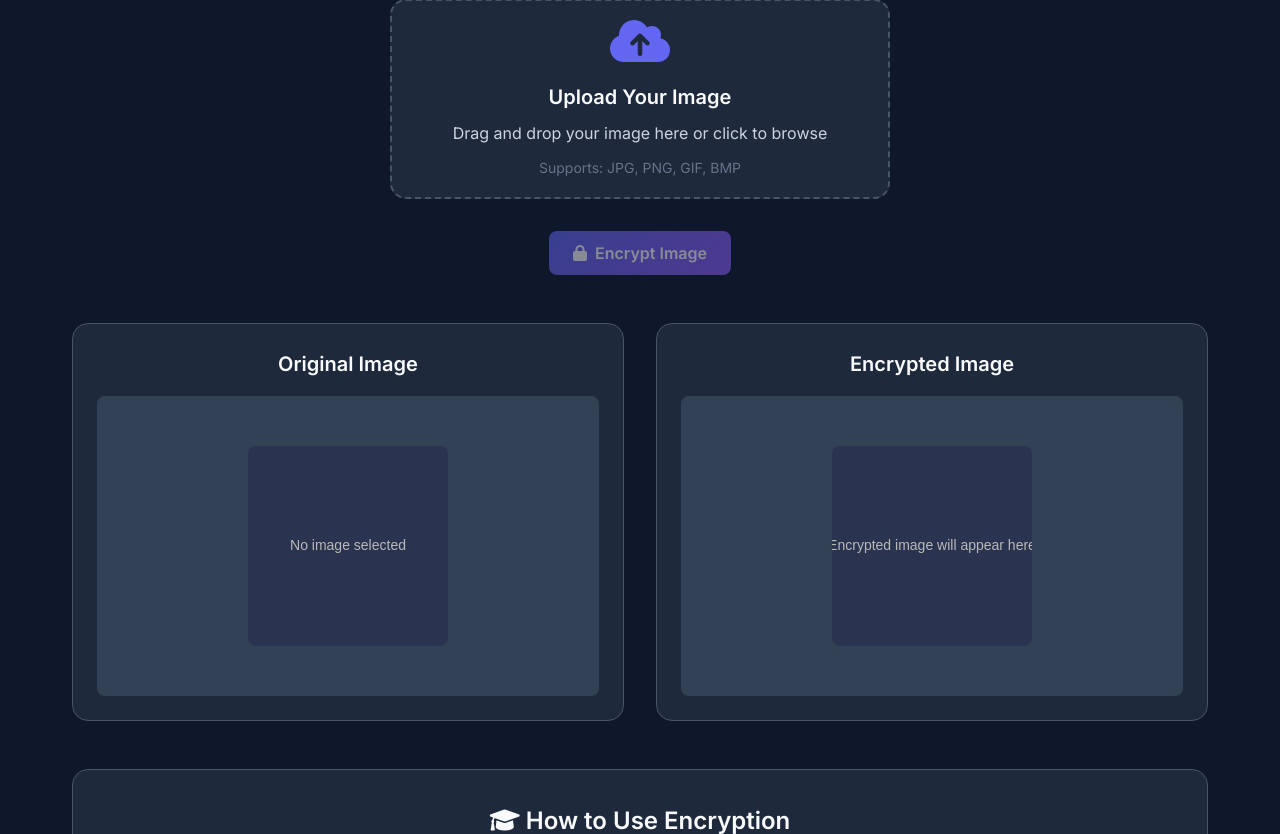
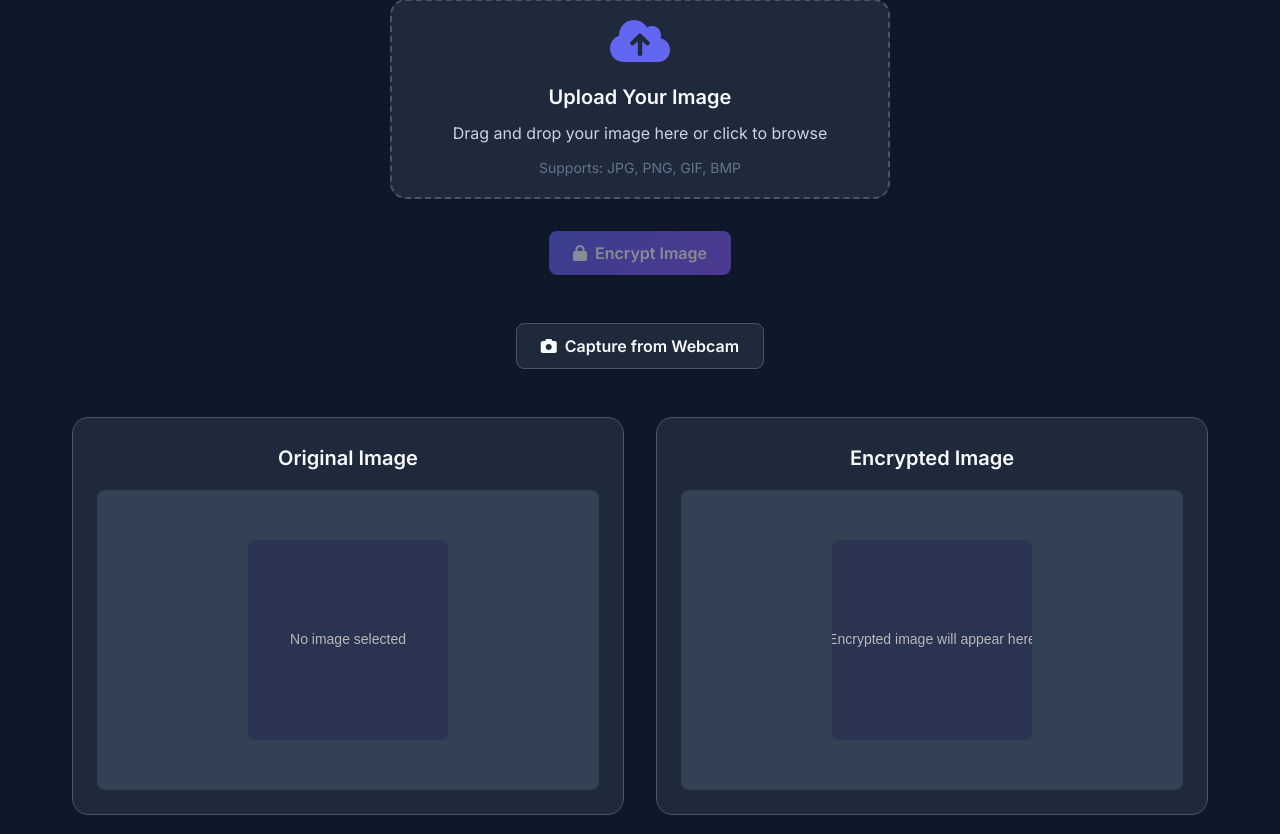
Before and after one commit to projeevo/Image-Encryption, a Flask app: page / in a window 1280 px wide, after a click on "Encrypt". Shown: the part 284-1118 px from the top of the page. Run offline with Flask 3, Linux system fonts and the light colour scheme.

Commit message:
Add webcam capture functionality to main.js and index.html

```diff
--- a/static/js/main.js
+++ b/static/js/main.js
@@ -29,6 +29,15 @@ document.addEventListener('DOMContentLoaded', () => {
     const decryptedImageElement = document.getElementById('decrypted-image');
     const decryptDownloadSection = document.getElementById('decrypt-download-section');
     const decryptDownloadBtn = document.getElementById('decrypt-download-btn');
+
+    // Webcam Capture Elements
+    const webcamBtn = document.getElementById('webcam-btn');
+    const webcamContainer = document.getElementById('webcam-container');
+    const webcamVideo = document.getElementById('webcam-video');
+    const captureBtn = document.getElementById('capture-btn');
+    const closeWebcamBtn = document.getElementById('close-webcam-btn');
+    const webcamCanvas = document.getElementById('webcam-canvas');
+    let webcamStream = null;
 
     // Debug: Check if elements are found
     console.log('Decryption elements found:', {
@@ -333,6 +342,45 @@ document.addEventListener('DOMContentLoaded', () => {
         }
     }
 
+    // Webcam Capture Logic
+    webcamBtn.addEventListener('click', async () => {
+        if (navigator.mediaDevices && navigator.mediaDevices.getUserMedia) {
+            try {
+                webcamStream = await navigator.mediaDevices.getUserMedia({ video: true });
+                webcamVideo.srcObject = webcamStream;
+                webcamContainer.style.display = 'block';
+                webcamBtn.style.display = 'none';
+            } catch (err) {
+                showStatus('Unable to access webcam: ' + err.message, 'error');
+            }
+        } else {
+            showStatus('Webcam not supported in this browser.', 'error');
+        }
+    });
+
+    closeWebcamBtn.addEventListener('click', () => {
+        if (webcamStream) {
+            webcamStream.getTracks().forEach(track => track.stop());
+        }
+        webcamContainer.style.display = 'none';
+        webcamBtn.style.display = 'inline-block';
+    });
+
+    captureBtn.addEventListener('click', () => {
+        webcamCanvas.getContext('2d').drawImage(webcamVideo, 0, 0, webcamCanvas.width, webcamCanvas.height);
+        const dataUrl = webcamCanvas.toDataURL('image/png');
+        uploadedImage = dataUrl;
+        originalImage.src = dataUrl;
+        encryptBtn.disabled = false;
+        showStatus('Image captured from webcam! Click "Encrypt Image" to proceed.', 'success');
+        // Hide webcam after capture
+        if (webcamStream) {
+            webcamStream.getTracks().forEach(track => track.stop());
+        }
+        webcamContainer.style.display = 'none';
+        webcamBtn.style.display = 'inline-block';
+    });
+
     // Initialize tabs
     function initTabs() {
         setupEncryptionTab();
--- a/templates/index.html
+++ b/templates/index.html
@@ -114,6 +114,23 @@
                             <i class="fas fa-lock"></i>
                             Encrypt Image
                         </button>
+                        <!-- Webcam Capture Button -->
+                        <button class="btn btn-secondary" id="webcam-btn" style="margin-top: 1rem;">
+                            <i class="fas fa-camera"></i>
+                            Capture from Webcam
+                        </button>
+                        <!-- Webcam Video Stream -->
+                        <div id="webcam-container" style="display:none; margin-top:1rem; text-align:center;">
+                            <video id="webcam-video" width="320" height="240" autoplay playsinline style="border-radius: 12px; background: var(--surface-light);"></video>
+                            <br>
+                            <button class="btn btn-primary" id="capture-btn" style="margin-top:0.5rem;">
+                                <i class="fas fa-camera-retro"></i> Take Snapshot
+                            </button>
+                            <button class="btn btn-secondary" id="close-webcam-btn" style="margin-top:0.5rem; margin-left:0.5rem;">
+                                <i class="fas fa-times"></i> Cancel
+                            </button>
+                            <canvas id="webcam-canvas" width="320" height="240" style="display:none;"></canvas>
+                        </div>
                     </div>
 
                     <div class="results-section">
```
